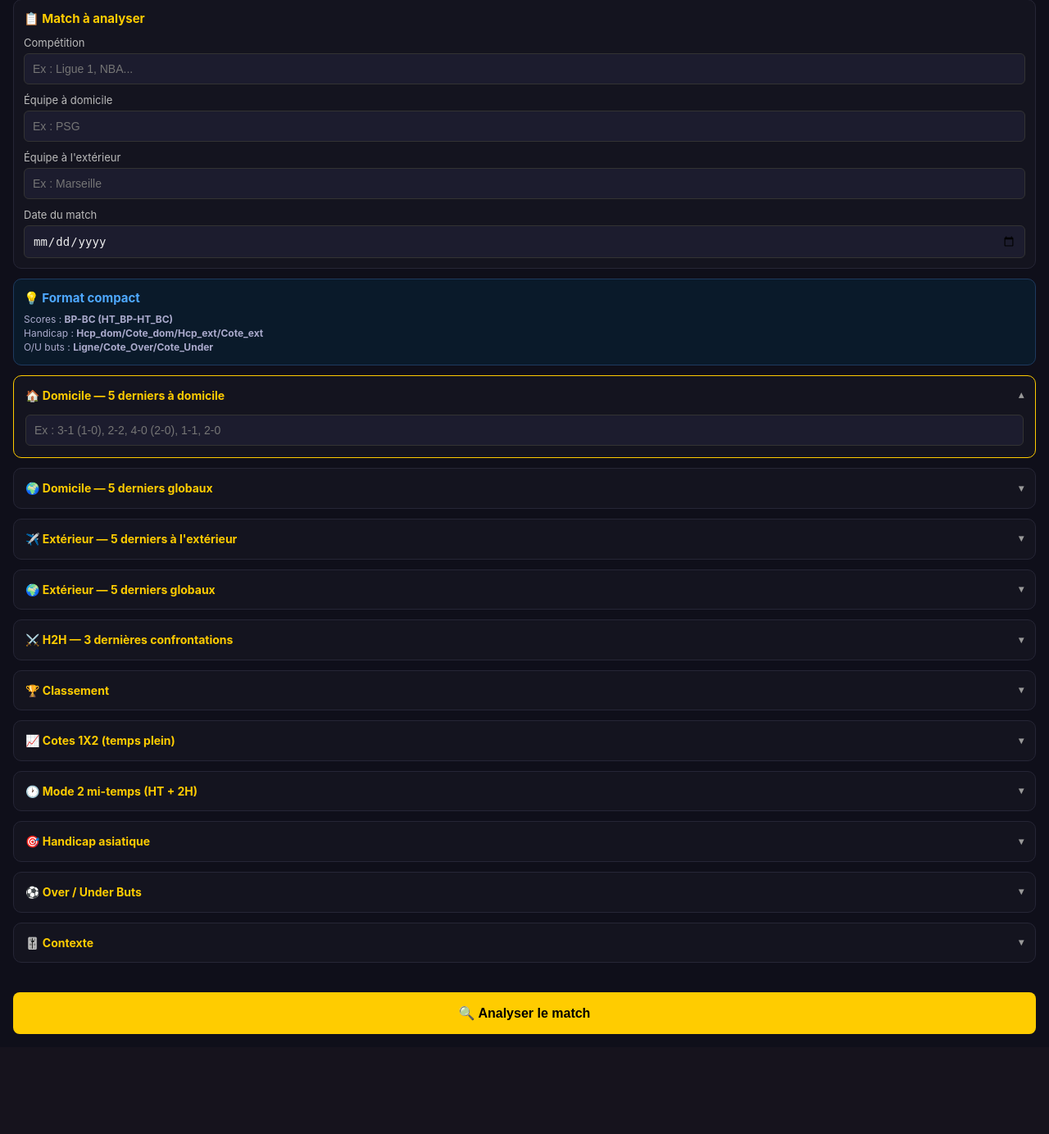
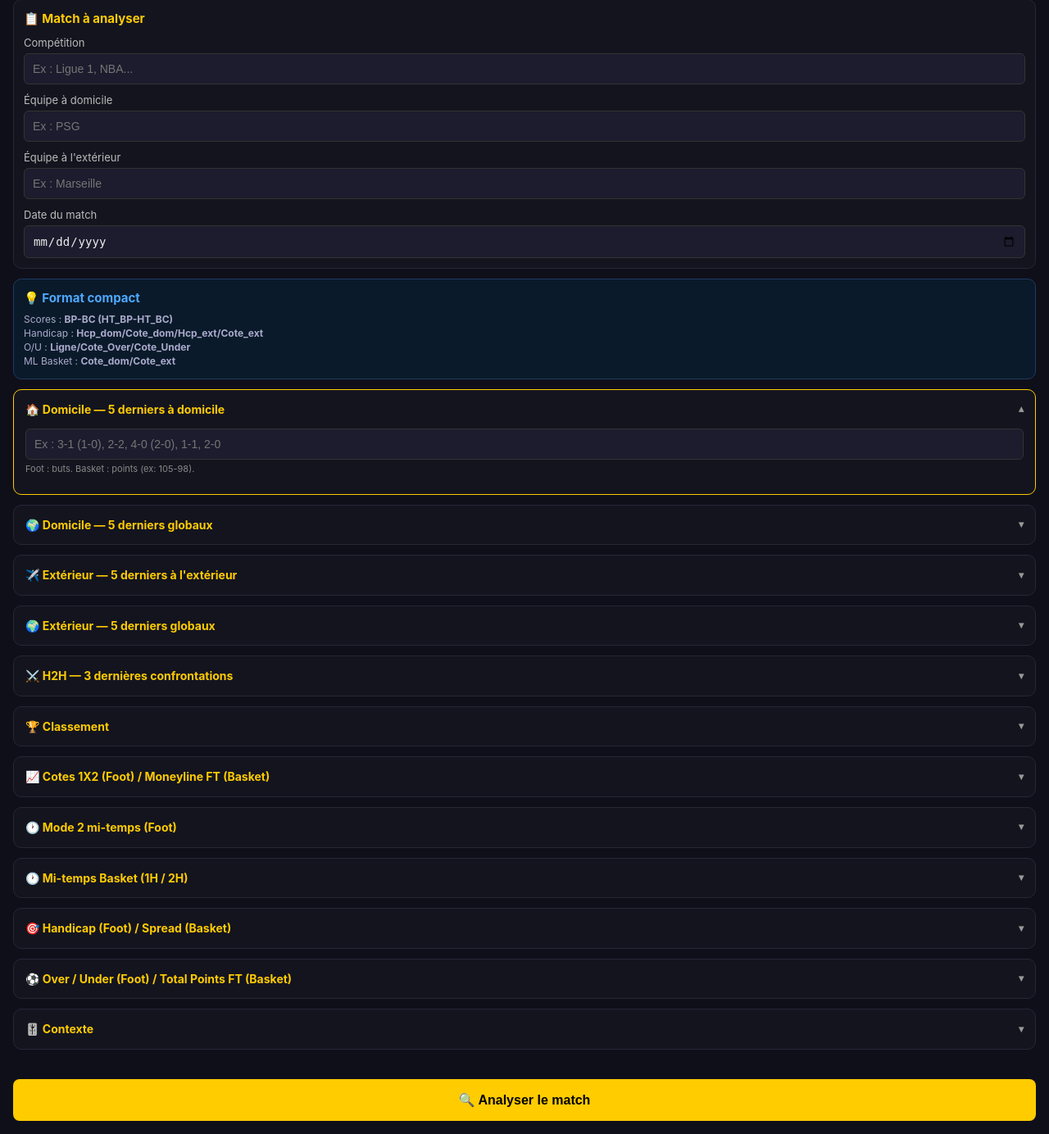
Before and after one commit to hamzypogba0610-pixel/qfte-bot-v23, a FastAPI app: page / in a window 1280 px wide. Shown: the part 233-1617 px from the top of the page at 82% size. Before the commit the page ends 1495 px from the top, so only its background shows below. Run offline with FastAPI, Linux system fonts and the light colour scheme.

Commit message:
Update index.html

```diff
--- a/templates/index.html
+++ b/templates/index.html
@@ -67,13 +67,16 @@
             <p style="font-size:12px;color:#aac;margin:8px 0 0 0;">
             Scores : <b>BP-BC (HT_BP-HT_BC)</b><br>
             Handicap : <b>Hcp_dom/Cote_dom/Hcp_ext/Cote_ext</b><br>
-            O/U buts : <b>Ligne/Cote_Over/Cote_Under</b>
+            O/U : <b>Ligne/Cote_Over/Cote_Under</b><br>
+            ML Basket : <b>Cote_dom/Cote_ext</b>
             </p>
         </div>
+
         <details open>
             <summary>🏠 Domicile — 5 derniers à domicile</summary>
             <div class="details-content">
                 <input type="text" name="home_contextuel" placeholder="Ex : 3-1 (1-0), 2-2, 4-0 (2-0), 1-1, 2-0">
+                <div class="hint">Foot : buts. Basket : points (ex: 105-98).</div>
             </div>
         </details>
 
@@ -123,28 +126,33 @@
             </div>
         </details>
 
+
         <details>
-            <summary>📈 Cotes 1X2 (temps plein)</summary>
+            <summary>📈 Cotes 1X2 (Foot) / Moneyline FT (Basket)</summary>
             <div class="details-content">
-                <label>Ouverture — 1 / X / 2</label>
+                <p class="hint">Foot : 1 / X / 2. Basket : Moneyline Domicile/Extérieur (pas de X).</p>
+                <label>Ouverture — Domicile / Nul / Extérieur</label>
                 <div class="row">
-                    <div><input type="number" step="0.01" name="open_1" placeholder="1" required></div>
+                    <div><input type="number" step="0.01" name="open_1" placeholder="1"></div>
                     <div><input type="number" step="0.01" name="open_x" placeholder="X"></div>
-                    <div><input type="number" step="0.01" name="open_2" placeholder="2" required></div>
+                    <div><input type="number" step="0.01" name="open_2" placeholder="2"></div>
                 </div>
-                <label>Actuelles — 1 / X / 2</label>
+                <label>Actuelles — Domicile / Nul / Extérieur</label>
                 <div class="row">
-                    <div><input type="number" step="0.01" name="curr_1" placeholder="1" required></div>
+                    <div><input type="number" step="0.01" name="curr_1" placeholder="1"></div>
                     <div><input type="number" step="0.01" name="curr_x" placeholder="X"></div>
-                    <div><input type="number" step="0.01" name="curr_2" placeholder="2" required></div>
+                    <div><input type="number" step="0.01" name="curr_2" placeholder="2"></div>
                 </div>
+                <label>🏀 Moneyline FT (Basket uniquement)</label>
+                <input type="text" name="ml_ft" placeholder="Ex : 1.55/2.30">
+                <div class="example">Format : Cote_domicile/Cote_extérieur</div>
             </div>
         </details>
 
         <details>
-            <summary>🕐 Mode 2 mi-temps (HT + 2H)</summary>
+            <summary>🕐 Mode 2 mi-temps (Foot)</summary>
             <div class="details-content">
-                <p class="hint">Cotes 1X2 à la mi-temps (HT) et en 2ème mi-temps (2H). Optionnel.</p>
+                <p class="hint">Cotes 1X2 à la mi-temps (HT) et en 2ème mi-temps (2H).</p>
                 <label>1X2 à la mi-temps (HT)</label>
                 <div class="row">
                     <div><input type="number" step="0.01" name="ht_1" placeholder="HT 1"></div>
@@ -161,20 +169,39 @@
         </details>
 
         <details>
-            <summary>🎯 Handicap asiatique</summary>
+            <summary>🕐 Mi-temps Basket (1H / 2H)</summary>
             <div class="details-content">
-                <p class="hint">Format : <b>Hcp_dom/Cote_dom/Hcp_ext/Cote_ext</b>, sépare par des virgules.</p>
-                <input type="text" name="handicap" placeholder="Ex : -0.5/1.90/+0.5/1.95, -1.5/2.10/+1.5/1.75">
-                <div class="example">Exemple : -0.5/1.90/+0.5/1.95, -1.5/2.10/+1.5/1.75, -2.5/3.20/+2.5/1.35</div>
+                <p class="hint">Basket uniquement.</p>
+                <label>Moneyline 1ère mi-temps (1H)</label>
+                <input type="text" name="ml_1h" placeholder="Ex : 1.75/2.00">
+                <div class="example">Format : Cote_dom/Cote_ext</div>
+                <label>Total Points 1ère mi-temps (1H)</label>
+                <input type="text" name="total_1h" placeholder="Ex : 110.5/1.90/1.90">
+                <div class="example">Format : Ligne/Cote_Over/Cote_Under</div>
+                <label>Moneyline 2ème mi-temps (2H)</label>
+                <input type="text" name="ml_2h" placeholder="Ex : 1.80/1.95">
+                <div class="example">Format : Cote_dom/Cote_ext</div>
+                <label>Total Points 2ème mi-temps (2H)</label>
+                <input type="text" name="total_2h" placeholder="Ex : 105.5/1.85/1.95">
+                <div class="example">Format : Ligne/Cote_Over/Cote_Under</div>
             </div>
         </details>
 
         <details>
-            <summary>⚽ Over / Under Buts</summary>
+            <summary>🎯 Handicap (Foot) / Spread (Basket)</summary>
             <div class="details-content">
-                <p class="hint">Format : <b>Ligne/Cote_Over/Cote_Under</b>, sépare par des virgules.</p>
-                <input type="text" name="ou_buts" placeholder="Ex : 2.5/1.85/1.95, 3.5/2.40/1.55">
-                <div class="example">Exemple : 1.5/3.20/1.35, 2.5/1.85/1.95, 3.5/2.40/1.55, 4.5/3.50/1.30</div>
+                <p class="hint">Format : <b>Hcp_dom/Cote_dom/Hcp_ext/Cote_ext</b></p>
+                <input type="text" name="handicap" placeholder="Ex : -0.5/1.90/+0.5/1.95, -1.5/2.10/+1.5/1.75">
+                <div class="example">Foot : -0.5/1.90/+0.5/1.95 | Basket : -5.5/1.90/+5.5/1.95</div>
+            </div>
+        </details>
+
+        <details>
+            <summary>⚽ Over / Under (Foot) / Total Points FT (Basket)</summary>
+            <div class="details-content">
+                <p class="hint">Format : <b>Ligne/Cote_Over/Cote_Under</b></p>
+                <input type="text" name="ou_buts" placeholder="Foot : 2.5/1.85/1.95 | Basket : 220.5/1.90/1.90">
+                <div class="example">Foot : 1.5/3.20/1.35, 2.5/1.85/1.95 | Basket : 210.5/1.85/1.95, 220.5/1.90/1.90</div>
             </div>
         </details>
 
@@ -223,4 +250,4 @@
     </form>
 
 </body>
-                    </html>
+</html>
```
